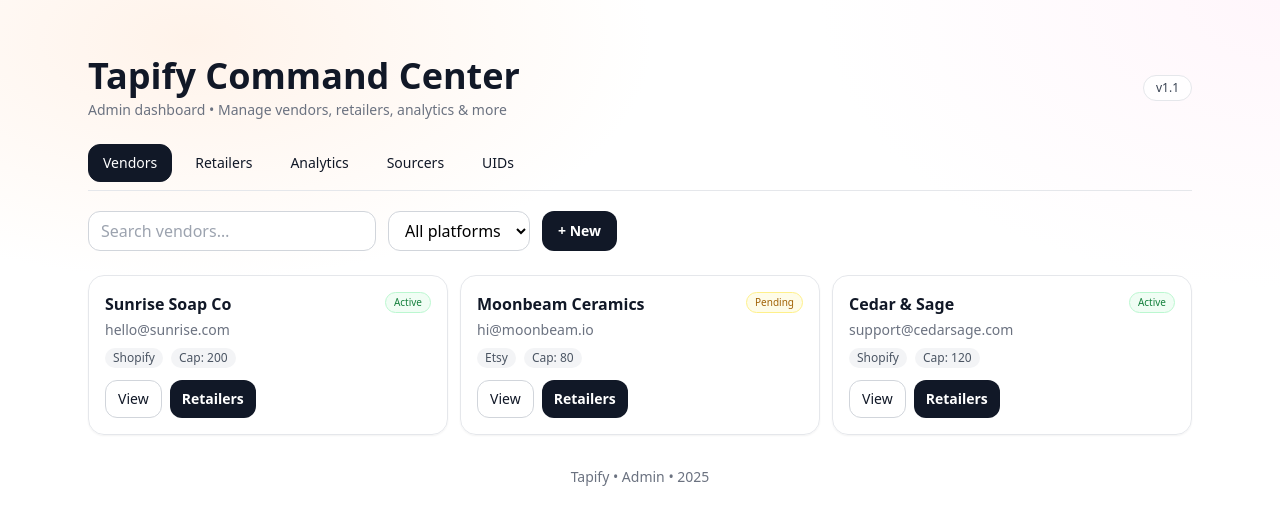
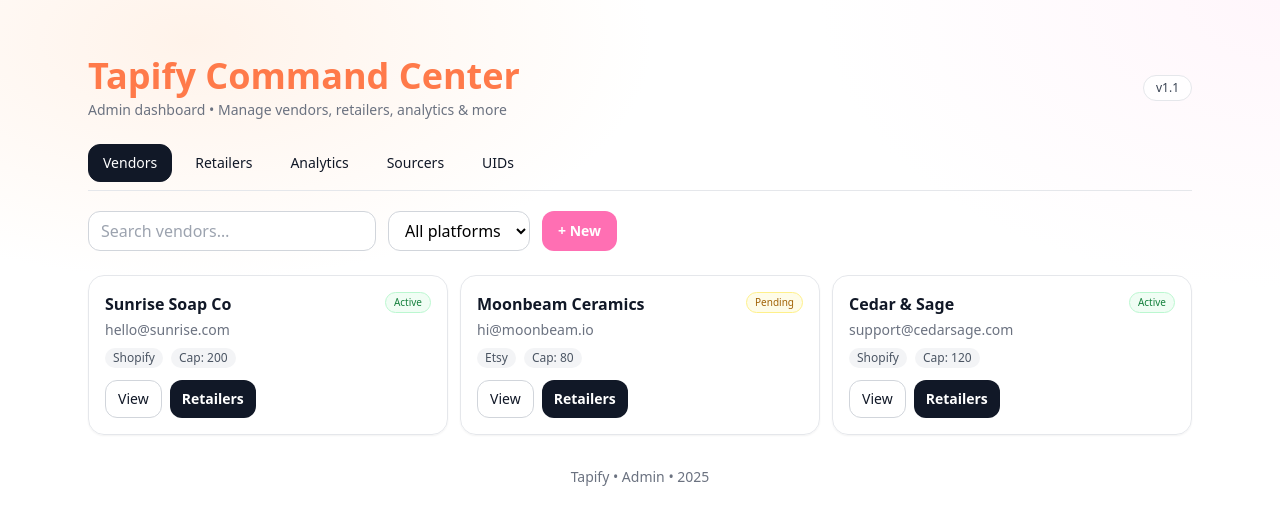
Before and after one commit to pawpayaco/tapify-marketplace, a Next.js app: page /admin in a window 1280 px wide. Shown: the top 524 px of the page. Built offline with nearby package versions, Linux system fonts and the light colour scheme.

Commit message:
Update admin.js

```diff
--- a/pages/admin.js
+++ b/pages/admin.js
@@ -8,7 +8,7 @@ export default function Admin() {
   const [q, setQ] = useState("");
   const [filter, setFilter] = useState("all");
 
-  // ----- Dummy data (replace with Supabase later) -----
+  // ----- Dummy data (swap for Supabase later) -----
   const vendors = useMemo(
     () => [
       { id: "v1", name: "Sunrise Soap Co", email: "hello@sunrise.com", platform: "Shopify", cap: 200, status: "Active" },
@@ -53,15 +53,17 @@ export default function Admin() {
 
   return (
     <main className="min-h-screen bg-white relative overflow-hidden">
-      {/* soft radial background like the landing/onboard */}
+      {/* Soft radial BG like your index.html */}
       <div className="pointer-events-none absolute inset-0 [background:radial-gradient(60%_50%_at_15%_5%,#fff3ea_0%,transparent_60%),radial-gradient(60%_60%_at_100%_0%,#fff6fb_0%,transparent_60%)]" />
 
       <section className="relative z-10 max-w-6xl mx-auto px-6 py-10 md:py-14">
         {/* Header */}
         <header className="flex items-center justify-between mb-6">
           <div>
-            <h1 className="text-3xl md:text-4xl font-semibold text-[#111827]">Tapify Command Center</h1>
-            <p className="text-sm text-gray-500 mt-1">Admin dashboard • Manage vendors, retailers, analytics & more</p>
+            <h1 className="text-3xl md:text-4xl font-semibold text-[#ff7a4a]">Tapify Command Center</h1>
+            <p className="text-sm text-gray-500 mt-1">
+              Admin dashboard • Manage vendors, retailers, analytics & more
+            </p>
           </div>
           <span className="inline-flex items-center rounded-full border border-gray-200 bg-white/90 px-3 py-1 text-xs font-medium text-gray-700">
             v1.1
@@ -110,7 +112,7 @@ export default function Admin() {
           )}
           <button
             onClick={() => alert("Add new (stub)")}
-            className="h-10 rounded-xl bg-[#111827] px-4 text-sm font-semibold text-white hover:scale-[1.02] transition"
+            className="h-10 rounded-xl bg-[#ff6fb3] px-4 text-sm font-semibold text-white hover:scale-[1.02] transition"
           >
             + New
           </button>
@@ -303,7 +305,6 @@ function KPI({ label, value }) {
     </div>
   );
 }
-
 function Th({ children }) {
   return <th className="px-3 py-3 text-xs font-semibold text-gray-600">{children}</th>;
 }
```
